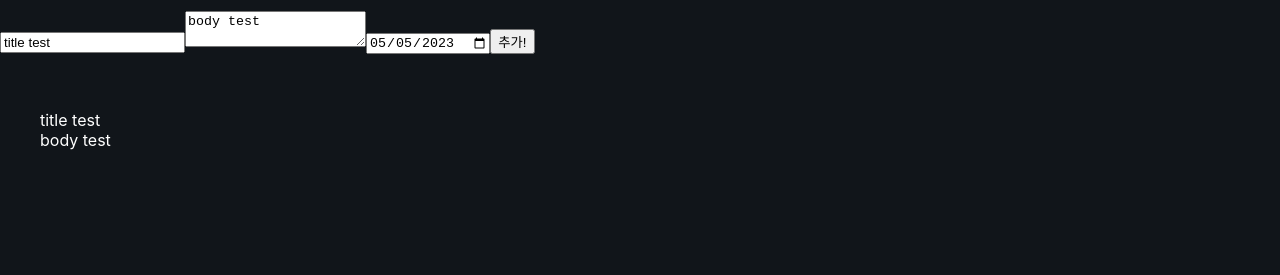
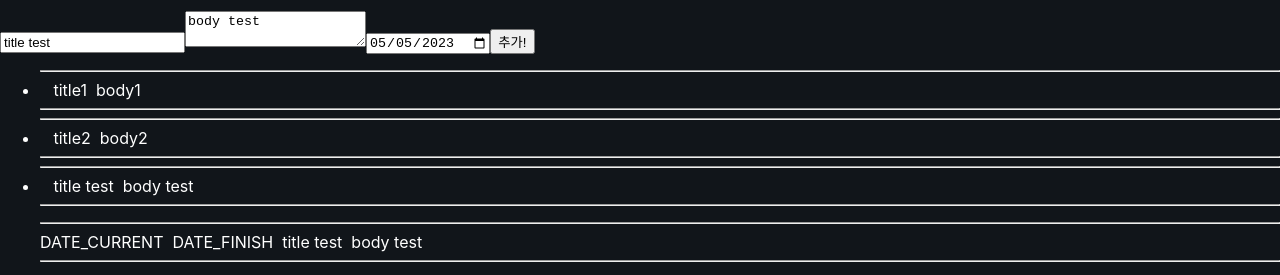
Before and after one commit to FarmBera/react_class_project, a React (Create React App) app: page / in a window 1280 px wide. Both pictures are taken after a click on the input "추가!". Shown: the part 571-846 px from the top of the page. Before the commit the page ends 800 px from the top, so only its background shows below. Built offline with nearby package versions, Linux system fonts and the light colour scheme.

Commit message:
Update dday.js

```diff
--- a/src/js/dday.js
+++ b/src/js/dday.js
@@ -4,11 +4,10 @@ import { useState } from 'react';
 // import { useEffect } from "react";
 // import { useMemo } from "react";
 // import { useCallback } from "react";
-import { Component } from 'react';
+// import { Component } from 'react';
 // import { Component, useState, useEffect, useMemo, useCallback } from "react";
 
 import Clock from 'react-live-clock';
-import Ddate from 'react-live-clock';
 
 function Inputs(props) {
   return (
@@ -52,14 +51,44 @@ function Inputs(props) {
 function Lists(props) {
   return (
     <div>
-      {props.date_current}
-      <br />
-      {props.date_final}
-      <br />
-      {props.title}
-      <br />
-      {props.body}
+      <hr />
+      <span>{props.date_current}</span> &nbsp;
+      <span>{props.date_finish}</span> &nbsp;
+      <span>{props.title}</span> &nbsp;
+      <span>{props.body}</span>
+      <hr />
     </div>
+  );
+}
+
+function Nav(props) {
+  const lis = [];
+  for (let i = 0; i < props.topics.length; i++) {
+    let t = props.topics[i];
+    lis.push(
+      <li key={t.id}>
+        <hr />
+        <span>{t.date_current}</span> &nbsp;
+        <span>{t.date_finish}</span> &nbsp;
+        <span>{t.title}</span> &nbsp;
+        <span>{t.body}</span>
+        <hr />
+        {/* <a
+          id={t.id}
+          href={'/read/' + t.id}
+          onClick={event => {
+            event.preventDefault();
+            props.onChangeMode(Number(event.target.id));
+          }}>
+          {t.title}
+        </a> */}
+      </li>,
+    );
+  }
+  return (
+    <nav>
+      <ul>{lis}</ul>
+    </nav>
   );
 }
 
@@ -68,8 +97,20 @@ function Dday(props) {
   const [id, setId] = useState(null);
   const [nextId, setNextId] = useState('0');
   const [topics, setTopics] = useState([
-    { id: 1, title: 'title1', body: 'body1', date_current: '' },
-    { id: 2, title: 'title2', body: 'body1', date_current: '' },
+    {
+      id: 1,
+      title: 'title1',
+      body: 'body1',
+      date_current: '',
+      date_finish: '',
+    },
+    {
+      id: 2,
+      title: 'title2',
+      body: 'body2',
+      date_current: '',
+      date_finish: '',
+    },
   ]);
 
   // const [listid, setListid] = useState('0');
@@ -82,37 +123,46 @@ function Dday(props) {
   let visibleContent = null;
 
   if (mode === 'none') {
+    console.log(`mode: ${mode}`);
   } else if (mode === 'read') {
+    // let title,
+    //   body = null;
+    // for (let i = 0; i < topics.length; i++) {
+    //   // console.log(topics[i].id, id);
+    //   if (topics[i].id === id) {
+    //     title = topics[i].title;
+    //     body = topics[i].body;
+    //   }
+    // }
+    // content = <Lists title={title} body={body}></Lists>;
+
     let title,
-      body = null;
+      body = null,
+      date_current = null,
+      date_finish = null; // 계산한 날짜 삽입할 것
+
     for (let i = 0; i < topics.length; i++) {
-      // console.log(topics[i].id, id);
       if (topics[i].id === id) {
         title = topics[i].title;
         body = topics[i].body;
+        // date_current = topics[i].date_current;
+        // date_finish = topics[i].date_finish; // 계산한 날짜 삽입할 것
+
+        date_current = 'DATE_CURRENT'; // 계산한 날짜 삽입할 것
+        date_finish = 'DATE_FINISH'; // 계산한 날짜 삽입할 것
+
+        console.log(`date_current: ${date_current}`);
+        console.log(`date_finish: ${date_finish}`);
+        <Lists></Lists>;
       }
     }
-    content = <Lists title={title} body={body}></Lists>;
-    // let title,
-    //   body = null,
-    //   date_current = null,
-    //   date_final = null; // 계산한 날짜 삽입할 것
-
-    // for (let i = 0; i < list.length; i++) {
-    //   if (list[i].id === listid) {
-    //     title = list[i].title;
-    //     body = list[i].body;
-    //     date_current = list[i].date;
-    //     date_final = null; // 계산한 날짜 삽입할 것
-    //   }
-    // }
-    // visibleContent = (
-    //   <Lists
-    //     title={title}
-    //     body={body}
-    //     date_current={date_current}
-    //     date_final={date_final}></Lists>
-    // );
+    content = (
+      <Lists
+        title={title}
+        body={body}
+        date_current={date_current}
+        date_finish={date_finish}></Lists>
+    );
   } else if (mode === 'create') {
   }
 
@@ -148,6 +198,12 @@ function Dday(props) {
           setListid(listid);
           setListid(listid + 1);
         }}></Inputs> */}
+      <Nav
+        topics={topics}
+        onChangeMode={_id => {
+          setMode('read');
+          setId(_id);
+        }}></Nav>
       <div className="body_list">
         <ul>{content}</ul>
       </div>
```
